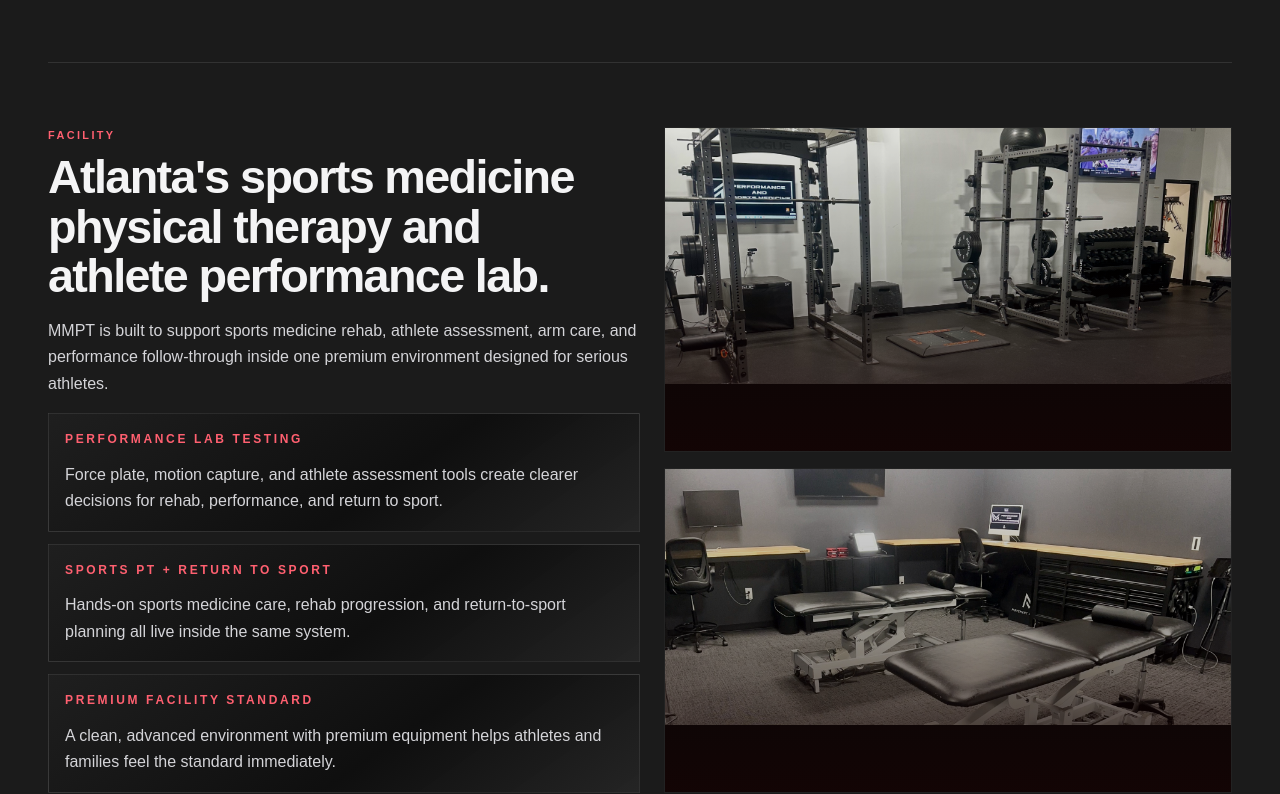
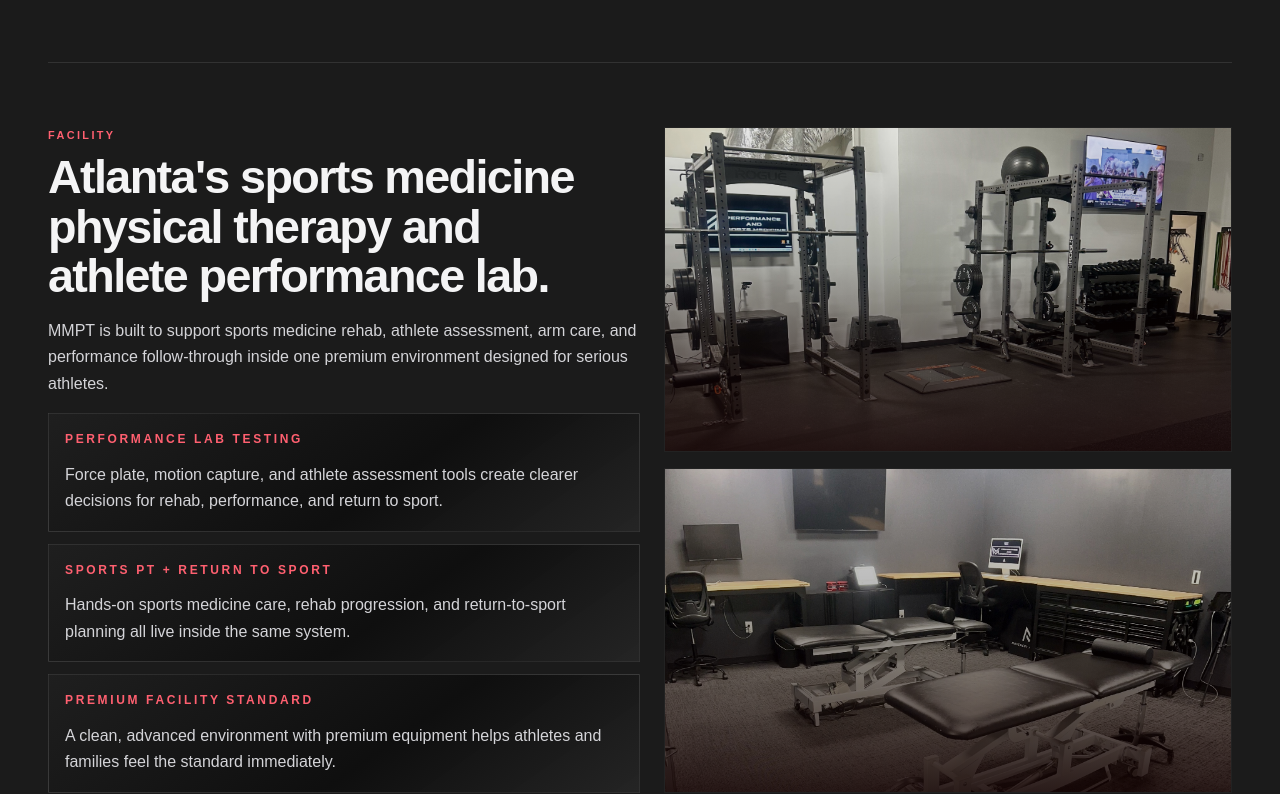
Before and after one commit to ericnicholsmmpt/mmpt-website-crm, a Next.js app: page /about in a window 1280 px wide. Shown: the part 1391-2185 px from the top of the page. Built offline with nearby package versions, Linux system fonts and the light colour scheme; no server answers.

Commit message:
Make facility photos fill their containers

```diff
--- a/app/about/page.tsx
+++ b/app/about/page.tsx
@@ -159,27 +159,25 @@ export default function AboutPage() {
           </div>
 
           <div className="grid gap-4 sm:grid-cols-2 lg:grid-cols-1">
-            <div className="relative overflow-hidden rounded-none border border-white/10 bg-black/65">
+            <div className="relative min-h-[15rem] overflow-hidden rounded-none border border-white/10 bg-black/65 sm:min-h-[18rem] lg:min-h-[16rem]">
               <div className="absolute inset-0 z-10 bg-[linear-gradient(180deg,rgba(0,0,0,0.08)_0%,rgba(0,0,0,0.26)_42%,rgba(20,4,4,0.88)_100%)]" />
               <Image
                 src="/images/facility-a.jpeg"
                 alt="Movement Medicine performance and rehab facility"
-                width={1203}
-                height={803}
+                fill
                 sizes="(min-width: 1024px) 34vw, (min-width: 640px) 50vw, 100vw"
-                className="h-[15rem] w-full object-cover sm:h-[18rem] lg:h-[16rem]"
+                className="object-cover"
               />
             </div>
 
-            <div className="relative overflow-hidden rounded-none border border-white/10 bg-black/65">
+            <div className="relative min-h-[15rem] overflow-hidden rounded-none border border-white/10 bg-black/65 sm:min-h-[18rem] lg:min-h-[16rem]">
               <div className="absolute inset-0 z-10 bg-[linear-gradient(180deg,rgba(0,0,0,0.08)_0%,rgba(0,0,0,0.26)_42%,rgba(20,4,4,0.88)_100%)]" />
               <Image
                 src="/images/facility-b.jpeg"
                 alt="Movement Medicine athlete training and treatment space"
-                width={1203}
-                height={803}
+                fill
                 sizes="(min-width: 1024px) 34vw, (min-width: 640px) 50vw, 100vw"
-                className="h-[15rem] w-full object-cover sm:h-[18rem] lg:h-[16rem]"
+                className="object-cover"
               />
             </div>
           </div>
```
